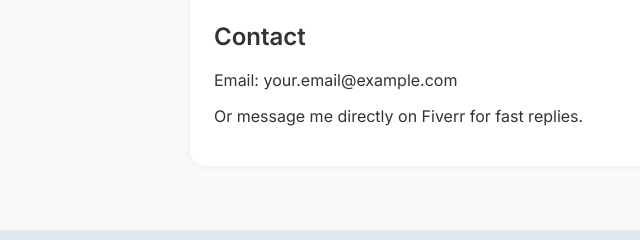
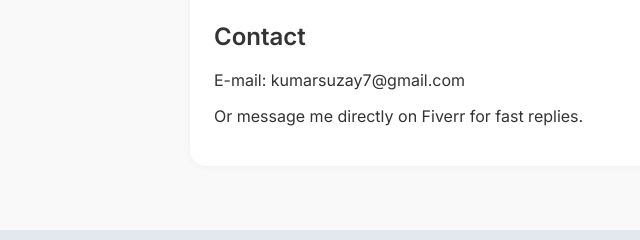
Before and after one commit to suzaysarker/seo-portfolio, a plain HTML site: page index.html in a window 1280 px wide. Shown: the part 932-1172 px from the top of the page, 0-640 px from the left. Drawn offline with nearby package versions, Linux system fonts and the light colour scheme.

Commit message:
Update index.html

```diff
--- a/index.html
+++ b/index.html
@@ -99,7 +99,7 @@
   <section id="contact">
     <div class="card">
       <h2>Contact</h2>
-      <p>Email: your.email@example.com</p>
+      <p>E-mail: kumarsuzay7@gmail.com</p>
       <p>Or message me directly on Fiverr for fast replies.</p>
     </div>
   </section>
```
